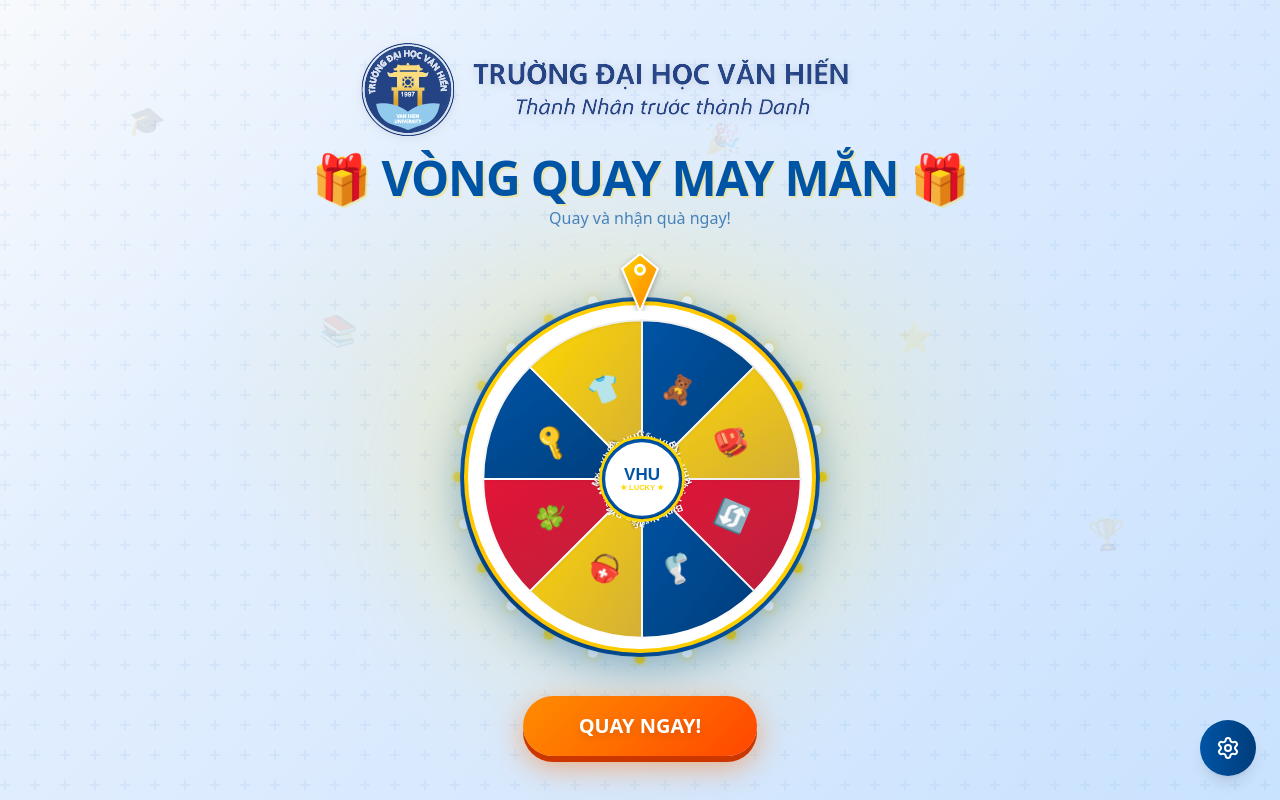
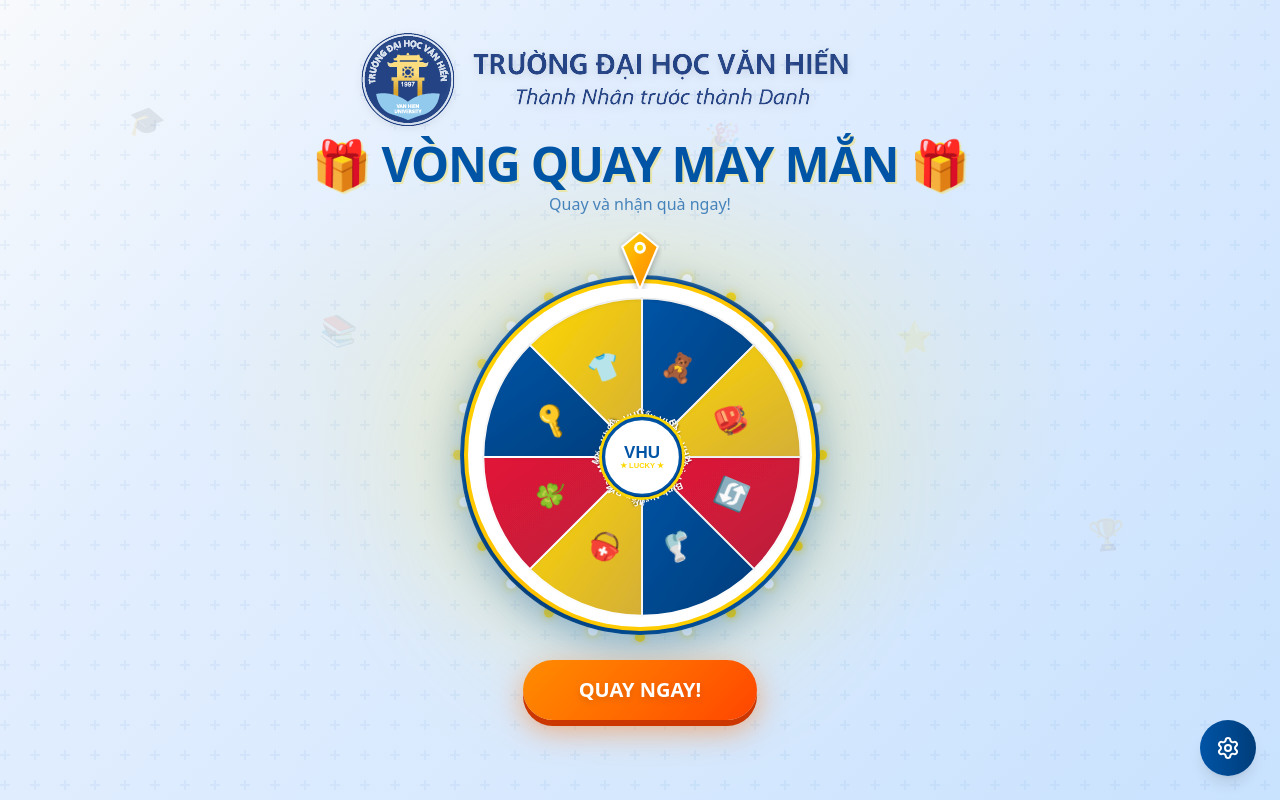
Before and after one commit to huydien23/spin-random, a React (Vite) app: page / in a window 1280 px wide. Built offline with nearby package versions, Linux system fonts and the light colour scheme.

Commit message:
toi uu hien thi

```diff
--- a/src/App.tsx
+++ b/src/App.tsx
@@ -173,18 +173,18 @@
       />
 
       {/* Main Content */}
-      <div className="relative z-10 min-h-screen flex flex-col items-center justify-center px-3 sm:px-4 py-4 sm:py-6">
+      <div className="relative z-10 min-h-screen flex flex-col items-center justify-start px-3 sm:px-4 pt-6 sm:pt-8 pb-4 sm:pb-6">
 
         {/* Logo */}
         <motion.div
           initial={{ opacity: 0, y: -20 }}
           animate={{ opacity: 1, y: 0 }}
-          className="mb-2 sm:mb-4"
+          className="mb-1 sm:mb-3"
         >
           <img
             src="/logo.png"
             alt="VHU Logo"
-            className="h-16 sm:h-20 md:h-24 w-auto object-contain"
+            className="h-14 sm:h-20 md:h-24 w-auto object-contain"
             style={{
               filter: 'drop-shadow(0 2px 4px rgba(0, 0, 0, 0.1))'
             }}
@@ -196,7 +196,7 @@
           initial={{ opacity: 0 }}
           animate={{ opacity: 1 }}
           transition={{ delay: 0.2 }}
-          className="text-center mb-4 sm:mb-6"
+          className="text-center mb-2 sm:mb-4"
         >
           <h1
             className="text-2xl sm:text-4xl md:text-5xl font-black text-[#0054A6] mb-1 tracking-tight"
--- a/src/components/Wheel/SpinWheel.tsx
+++ b/src/components/Wheel/SpinWheel.tsx
@@ -259,9 +259,9 @@
     const centerRadius = wheelSize < 320 ? 32 : 40
 
     return (
-        <div className="flex flex-col items-center gap-5 sm:gap-6">
+        <div className="flex flex-col items-center gap-3 sm:gap-5">
             {/* Wheel Container */}
-            <div className="relative" style={{ width: wheelSize + 30, height: wheelSize + 60 }}>
+            <div className="relative" style={{ width: wheelSize + 30, height: wheelSize + 50 }}>
 
                 {/* Pointer - Premium Design */}
                 <div className="absolute top-0 left-1/2 -translate-x-1/2 z-20">
```
